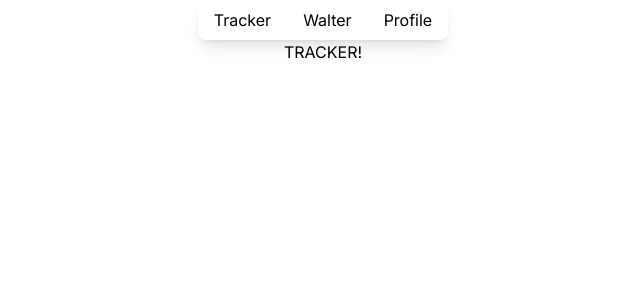
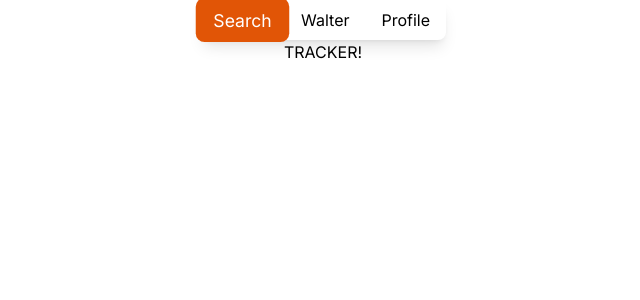
Before and after one commit to natelalor/resumate, a Next.js app: page /search in a window 1280 px wide. Shown: the top 300 px of the page, without its empty margins (317-957 px from the left). Built offline with nearby package versions, Linux system fonts and the light colour scheme.

Commit message:
oops forgot to change a few other vars in prev merge lol

```diff
--- a/src/app/components/MainNav.tsx
+++ b/src/app/components/MainNav.tsx
@@ -4,21 +4,21 @@ import React from 'react';
 import Link from 'next/link';
 
 interface NavProps {
-  activeTab: 'tracker' | 'walter' | 'profile';
+  activeTab: 'search' | 'walter' | 'profile';
 }
 
 export default function MainNav({ activeTab }: NavProps) {
   return (
     <div className="inline-flex justify-center items-center shadow-lg rounded-lg">
-      <Link href="/tracker">
+      <Link href="/search">
         <div
           className={`cursor-pointer px-4 py-2 rounded-lg tab-transition ${
-            activeTab === 'tracker'
+            activeTab === 'search'
               ? 'text-white bg-theme-orange tab-active z-20 transform scale-110'
               : 'text-text-color z-10 hover:bg-theme-orange-super-light'
           }`}
         >
-          <p>Tracker</p>
+          <p>Search</p>
         </div>
       </Link>
 
--- a/src/app/profile/page.tsx
+++ b/src/app/profile/page.tsx
@@ -6,12 +6,12 @@ import MainNav from '../components/MainNav';
 
 export default function Profile() {
   const pathname = usePathname();
-  const activeTab = pathname.split('/')[1] || 'tracker';
+  const activeTab = pathname.split('/')[1] || 'search';
 
   return (
     <main className="flex flex-col items-center">
       <div>
-        <MainNav activeTab={activeTab as 'tracker' | 'walter' | 'profile'} />
+        <MainNav activeTab={activeTab as 'search' | 'walter' | 'profile'} />
       </div>
       <div>
         <p>
--- a/src/app/search/page.tsx
+++ b/src/app/search/page.tsx
@@ -4,14 +4,14 @@ import React from 'react';
 import { usePathname } from 'next/navigation';
 import MainNav from '../components/MainNav';
 
-export default function Tracker() {
+export default function Search() {
   const pathname = usePathname();
-  const activeTab = pathname.split('/')[1] || 'tracker';
+  const activeTab = pathname.split('/')[1] || 'search';
 
   return (
     <main className="flex flex-col items-center">
       <div>
-        <MainNav activeTab={activeTab as 'tracker' | 'walter' | 'profile'} />
+        <MainNav activeTab={activeTab as 'search' | 'walter' | 'profile'} />
       </div>
       <div>
         <p>
--- a/src/app/walter/page.tsx
+++ b/src/app/walter/page.tsx
@@ -6,12 +6,12 @@ import MainNav from '../components/MainNav';
 
 export default function Walter() {
   const pathname = usePathname();
-  const activeTab = pathname.split('/')[1] || 'tracker';
+  const activeTab = pathname.split('/')[1] || 'search';
 
   return (
     <main className="flex flex-col items-center">
       <div>
-        <MainNav activeTab={activeTab as 'tracker' | 'walter' | 'profile'} />
+        <MainNav activeTab={activeTab as 'search' | 'walter' | 'profile'} />
       </div>
       <div>
         <p>
```
